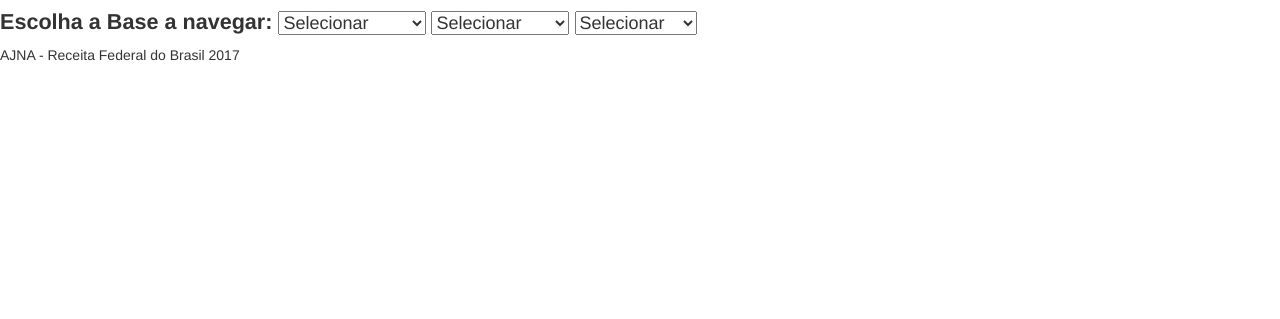
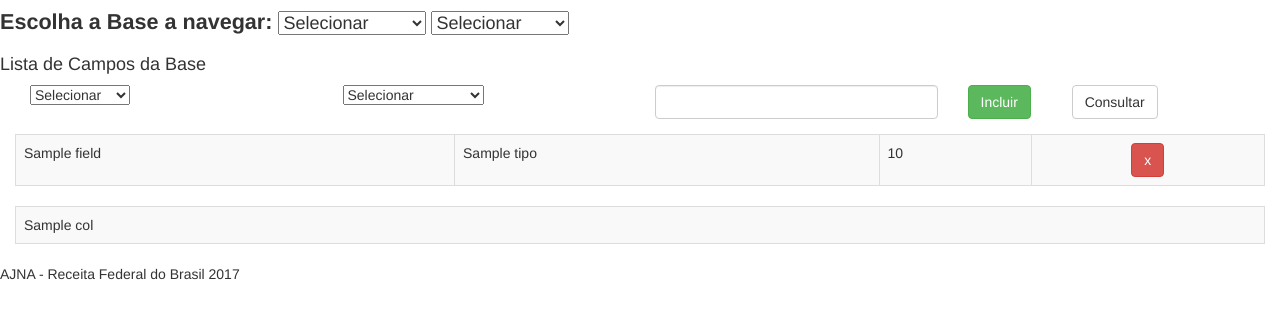
Before and after one commit to IvanBrasilico/ajna_docs, a Flask app: template sentinela/templates/navega_bases.html in a window 1280 px wide. Shown: the top 319 px of the page. Run offline with Flask 2, Linux system fonts and the light colour scheme; the template is opened without the code that fills it: most values are stand-ins (such as "Sample title", 1, 10 or a date in 2020); some libraries are stand-ins or nearby versions.

Commit message:
navega bases

```diff
--- a/sentinela/app.py
+++ b/sentinela/app.py
@@ -23,13 +23,14 @@ import os
 from urllib.parse import urljoin, urlparse
 
 from flask import (Flask, abort, flash, redirect, render_template, request,
-                   url_for)
+                   session, url_for)
 from flask_bootstrap import Bootstrap
 # from flask_cors import CORS
 from flask_login import (LoginManager, UserMixin, current_user, login_required,
                          login_user, logout_user)
 from flask_nav import Nav
 from flask_nav.elements import Navbar, View
+from flask_session import Session
 from flask_wtf.csrf import CSRFProtect
 from werkzeug.utils import secure_filename
 
@@ -40,11 +41,11 @@ from sentinela.models.models import (Base, BaseOrigem, DBUser, DePara,
                                      ValorParametro, Visao)
 from sentinela.utils.csv_handlers import (sanitizar, sch_processing,
                                           unicode_sanitizar)
-from sentinela.utils.gerente_base import GerenteBase
+from sentinela.utils.gerente_base import Filtro, GerenteBase
 from sentinela.utils.gerente_risco import ENCODE, GerenteRisco, tmpdir
 
 mysession = MySession(Base)
-session = mysession.session
+dbsession = mysession.session
 engine = mysession.engine
 
 logging.basicConfig(level=os.environ.get('LOGLEVEL', 'INFO'))
@@ -71,7 +72,7 @@ class User(UserMixin):
 
     @classmethod
     def get(cls, username, password=None):
-        dbuser = cls.user_database.get(session, username, password)
+        dbuser = cls.user_database.get(dbsession, username, password)
         if dbuser:
             return User(dbuser.username)
         return None
@@ -142,7 +143,7 @@ def list_files():
     """
     lista_arquivos = sorted([file for file in
                              os.listdir(UPLOAD_FOLDER) if allowed_file(file)])
-    bases = session.query(PadraoRisco).order_by(PadraoRisco.nome).all()
+    bases = dbsession.query(PadraoRisco).order_by(PadraoRisco.nome).all()
     return render_template('importa_base.html', lista_arquivos=lista_arquivos,
                            bases=bases)
 
@@ -197,7 +198,7 @@ def importa():
 @app.route('/valores_parametro/<parametro_id>')
 def valores_parametro(parametro_id):
     valores = []
-    paramrisco = session.query(ParametroRisco).filter(
+    paramrisco = dbsession.query(ParametroRisco).filter(
         ParametroRisco.id == parametro_id
     ).first()
     if paramrisco:
@@ -223,19 +224,19 @@ def risco():
                 lista_arquivos.append(ano + '/' + mesdia)
     except FileNotFoundError:
         pass
-    bases = session.query(BaseOrigem).order_by(BaseOrigem.nome).all()
-    padroes = session.query(PadraoRisco).order_by(PadraoRisco.nome).all()
-    visoes = session.query(Visao).order_by(Visao.nome).all()
+    bases = dbsession.query(BaseOrigem).order_by(BaseOrigem.nome).all()
+    padroes = dbsession.query(PadraoRisco).order_by(PadraoRisco.nome).all()
+    visoes = dbsession.query(Visao).order_by(Visao.nome).all()
     parametros = []
     if padraoid:
-        padrao = session.query(PadraoRisco).filter(
+        padrao = dbsession.query(PadraoRisco).filter(
             PadraoRisco.id == padraoid
         ).first()
         if padrao:
             parametros = padrao.parametros
     parametro_id = request.args.get('parametroid')
     valores = []
-    paramrisco = session.query(ParametroRisco).filter(
+    paramrisco = dbsession.query(ParametroRisco).filter(
         ParametroRisco.id == parametro_id
     ).first()
     if paramrisco:
@@ -254,11 +255,11 @@ def risco():
                                parametros_ativos=parametros_ativos)
     # if path aplica_risco
     gerente = GerenteRisco()
-    opadrao = session.query(PadraoRisco).filter(
+    opadrao = dbsession.query(PadraoRisco).filter(
         PadraoRisco.id == padraoid).first()
     base_csv = os.path.join(CSV_FOLDER, baseid, path)
     gerente.set_base(opadrao)
-    avisao = session.query(Visao).filter(
+    avisao = dbsession.query(Visao).filter(
         Visao.id == visaoid).first()
     lista_risco = gerente.aplica_juncao(avisao, path=base_csv, filtrar=True,
                                         parametros_ativos=parametros_ativos)
@@ -290,10 +291,10 @@ def risco():
 @login_required
 def edita_risco():
     padraoid = request.args.get('padraoid')
-    padroes = session.query(PadraoRisco).order_by(PadraoRisco.nome).all()
+    padroes = dbsession.query(PadraoRisco).order_by(PadraoRisco.nome).all()
     parametros = []
     if padraoid:
-        padrao = session.query(PadraoRisco).filter(
+        padrao = dbsession.query(PadraoRisco).filter(
             PadraoRisco.id == padraoid
         ).first()
         if padrao:
@@ -301,7 +302,7 @@ def edita_risco():
     riscoid = request.args.get('riscoid')
     valores = []
     if riscoid:
-        valor = session.query(ParametroRisco).filter(
+        valor = dbsession.query(ParametroRisco).filter(
             ParametroRisco.id == riscoid
         ).first()
         if valor:
@@ -328,7 +329,7 @@ def importa_csv(padraoid, riscoid):
             return redirect(request.url)
         risco = None
         if riscoid:
-            risco = session.query(ParametroRisco).filter(
+            risco = dbsession.query(ParametroRisco).filter(
                 ParametroRisco.id == riscoid).first()
         if risco is None:
             flash('Não foi selecionado parametro de risco')
@@ -350,9 +351,9 @@ def exporta_csv():
     padraoid = request.args.get('padraoid')
     riscoid = request.args.get('riscoid')
     if riscoid:
-        risco = session.query(ParametroRisco).filter(
+        risco = dbsession.query(ParametroRisco).filter(
             ParametroRisco.id == riscoid).first()
-        risco_all = session.query(ValorParametro).filter(
+        risco_all = dbsession.query(ValorParametro).filter(
             ValorParametro.risco_id == riscoid).all()
     if risco_all is None:
         flash('Não foi selecionado há valores para este parâmetro:', riscoid)
@@ -374,9 +375,9 @@ def exporta_csv():
 def exclui_parametro():
     padraoid = request.args.get('padraoid')
     riscoid = request.args.get('riscoid')
-    session.query(ParametroRisco).filter(
+    dbsession.query(ParametroRisco).filter(
         ParametroRisco.id == riscoid).delete()
-    session.commit()
+    dbsession.commit()
     return redirect(url_for('edita_risco', padraoid=padraoid))
 
 
@@ -387,8 +388,8 @@ def adiciona_parametro():
     sanitizado = sanitizar(risco_novo, norm_function=unicode_sanitizar)
     risco = ParametroRisco(sanitizado)
     risco.base_id = padraoid
-    session.add(risco)
-    session.commit()
+    dbsession.add(risco)
+    dbsession.commit()
     return redirect(url_for('edita_risco', padraoid=padraoid))
 
 
@@ -402,8 +403,8 @@ def adiciona_valor():
     riscoid = request.args.get('riscoid')
     valor = ValorParametro(valor, filtro)
     valor.risco_id = riscoid
-    session.add(valor)
-    session.commit()
+    dbsession.add(valor)
+    dbsession.commit()
     return redirect(url_for('edita_risco', padraoid=padraoid,
                             riscoid=riscoid))
 
@@ -413,9 +414,9 @@ def exclui_valor():
     padraoid = request.args.get('padraoid')
     riscoid = request.args.get('riscoid')
     valorid = request.args.get('valorid')
-    session.query(ValorParametro).filter(
+    dbsession.query(ValorParametro).filter(
         ValorParametro.id == valorid).delete()
-    session.commit()
+    dbsession.commit()
     return redirect(url_for('edita_risco', padraoid=padraoid,
                             riscoid=riscoid))
 
@@ -424,10 +425,10 @@ def exclui_valor():
 @login_required
 def edita_depara():
     baseid = request.args.get('baseid')
-    bases = session.query(BaseOrigem).all()
+    bases = dbsession.query(BaseOrigem).all()
     titulos = []
     if baseid:
-        base = session.query(BaseOrigem).filter(
+        base = dbsession.query(BaseOrigem).filter(
             BaseOrigem.id == baseid
         ).first()
         if base:
@@ -443,12 +444,12 @@ def adiciona_depara():
     titulo_antigo = request.args.get('antigo')
     titulo_novo = request.args.get('novo')
     if baseid:
-        base = session.query(BaseOrigem).filter(
+        base = dbsession.query(BaseOrigem).filter(
             BaseOrigem.id == baseid
         ).first()
     depara = DePara(titulo_antigo, titulo_novo, base)
-    session.add(depara)
-    session.commit()
+    dbsession.add(depara)
+    dbsession.commit()
     return redirect(url_for('edita_depara', baseid=baseid))
 
 
@@ -456,9 +457,9 @@ def adiciona_depara():
 def exclui_depara():
     baseid = request.args.get('baseid')
     tituloid = request.args.get('tituloid')
-    session.query(DePara).filter(
+    dbsession.query(DePara).filter(
         DePara.id == tituloid).delete()
-    session.commit()
+    dbsession.commit()
     return redirect(url_for('edita_depara', baseid=baseid))
 
 
@@ -467,7 +468,7 @@ def navega_bases():
     selected_module = request.args.get('selected_module')
     selected_model = request.args.get('selected_model')
     selected_field = request.args.get('selected_field')
-    filters = request.args.get('filters')
+    filters = session.get('filters', [])
     gerente = GerenteBase()
     list_modulos = gerente.list_modulos
     list_models = []
@@ -485,6 +486,58 @@ def navega_bases():
                            list_modulos=list_modulos,
                            list_models=list_models,
                            list_fields=list_fields)
+
+
+@app.route('/adiciona_filtro')
+def adiciona_filtro():
+    selected_module = request.args.get('selected_module')
+    selected_model = request.args.get('selected_model')
+    selected_field = request.args.get('selected_field')
+    filters = session.get('filters', [])
+    tipo_filtro = request.args.get('filtro')
+    valor = request.args.get('valor')
+    valor = sanitizar(valor, norm_function=unicode_sanitizar)
+    afilter = Filtro(selected_field, tipo_filtro, valor)
+    filters.append(afilter)
+    session['filters'] = filters
+    return redirect(url_for('navega_bases',
+                            selected_module=selected_module,
+                            selected_model=selected_model,
+                            selected_field=selected_field,
+                            filters=filters))
+
+
+@app.route('/exclui_filtro')
+def exclui_filtro():
+    selected_module = request.args.get('selected_module')
+    selected_model = request.args.get('selected_model')
+    selected_field = request.args.get('selected_field')
+    filters = session.get('filters', [])
+    index = request.args.get('index')
+    if filters:
+        filters.pop(int(index))
+    session['filters'] = filters
+    return redirect(url_for('navega_bases',
+                            selected_module=selected_module,
+                            selected_model=selected_model,
+                            selected_field=selected_field,
+                            filters=filters))
+
+@app.route('/consulta_bases_executar')
+def consulta_bases_executar():
+    selected_module = request.args.get('selected_module')
+    selected_model = request.args.get('selected_model')
+    selected_field = request.args.get('selected_field')
+    filters = session.get('filters', [])
+    gerente = GerenteBase()
+    gerente.set_module(selected_module)
+    dados = gerente.filtra(selected_model, filters)
+    return redirect(url_for('navega_bases',
+                            selected_module=selected_module,
+                            selected_model=selected_model,
+                            selected_field=selected_field,
+                            filters=filters,
+                            dados=dados))
 
 
 @nav.navigation()
@@ -507,6 +560,9 @@ if app.config['DEBUG'] is True:
     app.jinja_env.auto_reload = True
     app.config['TEMPLATES_AUTO_RELOAD'] = True
 app.secret_key = SECRET
+app.config['SECRET_KEY'] = SECRET
+app.config['SESSION_TYPE'] = 'filesystem'
+Session(app)
 
 if __name__ == '__main__':
     app.run(debug=app.config['DEBUG'])
--- a/sentinela/templates/edita_risco.html
+++ b/sentinela/templates/edita_risco.html
@@ -76,7 +76,7 @@
                     <td>{{valor.valor}}</td>
                     <td>{{valor.tipo_filtro}}</td>
                     <td align="center">
-                        <input type="button" class="btn  btn-danger" value="x" onclick="exclui_valor({{ valor.id }})" />
+                        <input type="button" class="btn  btn-danger" value="x" onclick="excluir_valor({{ valor.id }})" />
                     </td>
                 </tr>
                 {% endfor %} {% if not valores %}
@@ -153,7 +153,7 @@
         }
     }
 
-    function exclui_valor(valorid) {
+    function excluir_valor(valorid) {
         window.location.assign('/exclui_valor?padraoid=' + $("#padrao").val() +
             '&riscoid=' + $("#id_risco").val() + '&valorid=' + valorid
         )
--- a/sentinela/templates/navega_bases.html
+++ b/sentinela/templates/navega_bases.html
@@ -20,27 +20,25 @@
                 </option>
                 {% endfor %}
             </select>
-            <select name="field" id="field">
-                <option value="">Selecionar</option>
-                {% for field in list_fields %}
-                <option value="{{ field }}" {% if field==selected_field %} selected="selected" {% endif %}>
-                    {{ field }}
-                </option>
-                {% endfor %}
-            </select>
         </h4>
     </div>
     <div class="row">
-        {% if campos %}
+        {% if list_fields %}
         <h4>Lista de Campos da Base
         </h4>
-        <div class="table-responsive col-sm-6">
-            {% if riscoid %}
+        <div class="table-responsive col-sm-12">
             <form id="frmcampos" onsubmit="" class="form-group">
-                <div class="form-group col-sm-4">
-                    <input id="valor" class="form-control" type="text">
+                <div class="form-group col-sm-3">
+                    <select name="field" id="field">
+                        <option value="">Selecionar</option>
+                        {% for field in list_fields %}
+                        <option value="{{ field }}" {% if field==selected_field %} selected="selected" {% endif %}>
+                            {{ field }}
+                        </option>
+                        {% endfor %}
+                    </select>
                 </div>
-                <div class="form-group col-sm-4">
+                <div class="form-group col-sm-3">
                     <select name="filtro" id="tipofiltro">
                         <option value="0">Selecionar</option>
                         <option value="igual">Filtro.igual</option>
@@ -48,27 +46,49 @@
                         <option value="contem">Filtro.contem</option>
                     </select>
                 </div>
-                <div class="form-group">
+                <div class="form-group col-sm-3">
+                    <input id="valor" class="form-control" type="text">
+                </div>
+                <div class="form-group col-sm-1">
                     <button onclick="adicionar_valor()" id="btn_incluir" type="button" class="btn btn-success">Incluir</button>
                 </div>
+                <div class="form-group col-sm-1">
+                    <button onclick="consultar()" id="btn_consultar" type="button" class="btn btn-default">Consultar</button>
+                </div>
+                <div class="form-group col-sm-1">
+                </div>
             </form>
-            {% endif %}
-            <table class="inlineTable table table-striped table-bordered table-hover table-responsive" id="riscos">
-                {% for valor in valores %}
+            <table class="inlineTable table table-striped table-bordered table-hover table-responsive" id="filtros">
+                {% if filters %} {% for filter in filters %}
                 <tr>
-                    <td>{{valor.valor}}</td>
-                    <td>{{valor.tipo_filtro}}</td>
+                    <td>{{filter.field}}</td>
+                    <td>{{filter.tipo}}</td>
+                    <td>{{filter.valor}}</td>
                     <td align="center">
-                        <input type="button" class="btn  btn-danger" value="x" onclick="exclui_valor({{ valor.id }})" />
+                        <input type="button" class="btn  btn-danger" value="x" onclick="excluir_valor('{{loop.index0}}')" />
                     </td>
                 </tr>
-                {% endfor %} {% if not valores %}
+                {% endfor %} {% endif %} {% if not filters %}
                 <tr>
                     <td>Sem resultados.</td>
                 </tr>
                 {% endif %}
             </table>
-        </div>
+            <table class="inlineTable table table-striped table-bordered table-hover table-responsive" id="dados">
+                    {% if dados %}
+                    {% for row in dados %}
+                    <tr>
+                        {% for col in row %}
+                        <td>{{col}}</td>
+                        {% endfor %}
+                    </tr>
+                    {% endfor %} {% endif %} {% if not dados %}
+                    <tr>
+                        <td>Sem resultados.</td>
+                    </tr>
+                    {% endif %}
+                </table>
+            </div>
         {% endif %}
     </div>
     <div id="bottom" class="row">
@@ -88,5 +108,28 @@
         $('#module').bind('change', submit_form);
         $('#model').bind('change', submit_form);
     });
+    function adicionar_valor() {
+        var valor = $("#valor").val();
+        var filtro = $("#tipofiltro").val();
+        if (valor != '' && filtro != 0) {
+            window.location.assign('/adiciona_filtro' +
+                '?selected_module=' + $("#module").val() +
+                '&selected_model=' + $("#model").val() +
+                '&selected_field=' + $("#field").val() +
+                '&valor=' + valor +
+                '&filtro=' + filtro
+            )
+        }
+    }
+
+    function excluir_valor(filtroid) {
+        window.location.assign('/exclui_filtro' +
+            '?selected_module=' + $("#module").val() +
+            '&selected_model=' + $("#model").val() +
+            '&selected_field=' + $("#field").val() +
+            '&index=' + filtroid
+        )
+    }
+
 
 </script> {% endblock %}
```
Also changed, not shown: sentinela/tests/gerente_base_test.py (+11 -2 lines), sentinela/utils/gerente_base.py (+19 -3 lines), 8 other files.
